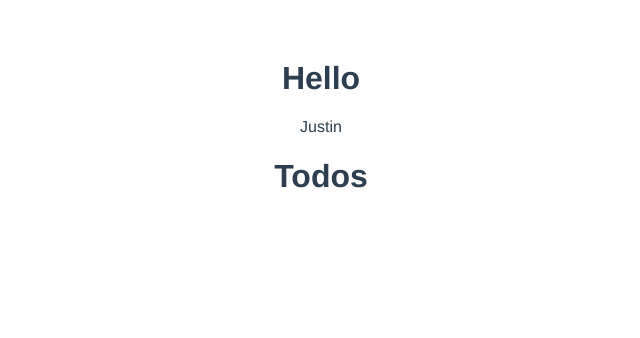
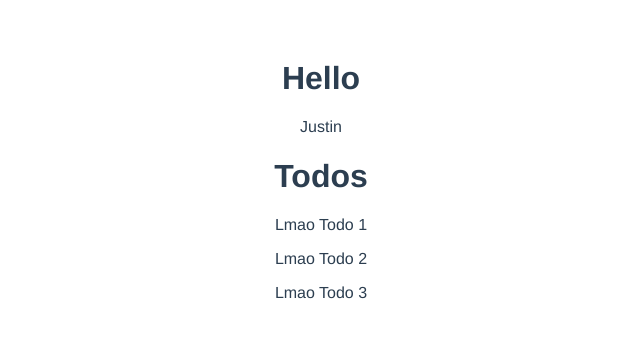
Before and after one commit to JustinHenryLo/VuePlayground, a Vue app: page / in a window 1280 px wide. Shown: the top 338 px of the page, without its empty margins (319-959 px from the left). Built offline with nearby package versions, Linux system fonts and the light colour scheme.

Commit message:
Learning

```diff
--- a/src/App.vue
+++ b/src/App.vue
@@ -2,7 +2,8 @@
   <div id="app">
     <HelloWorld msg="Hello"/>
     {{name}}
-    <Todo/><!-- custom component imported in script and components json -->
+    <Todo v-bind:param_sample="todos"/><!-- custom component imported in script and components json -->
+    <!-- param_sample is passed as prop -->
   </div>
   <!--
       one div only ^
@@ -30,17 +31,17 @@ export default {
       todos:[
         {
           id: "Todo Uno",
-          title: "Lmao Todo",
+          title: "Lmao Todo 1",
           completed:false
         },
         {
           id: "Todo Dos",
-          title: "Lmao Todo",
+          title: "Lmao Todo 2",
           completed:false
         },
         {
           id: "Todo Tres",
-          title: "Lmao Todo",
+          title: "Lmao Todo 3",
           completed:false
         },
       ]
--- a/src/components/Todo.vue
+++ b/src/components/Todo.vue
@@ -1,13 +1,24 @@
 <template>
     <div>
         <h1>Todos</h1>
+        <div v-bind:key="todo.id" v-for="todo in param_sample">
+        <!-- without the v-bind, it will cause a unique key error -->
+        <!-- This iterates all todos, contains all todo cards -->
+        <TodoItem v-bind:todo="todo"/>
+        <!-- passing the todo item as todo param in TodoItem -->
+        </div>
+    </div>
 
-    </div>
 </template>
 
 <script>
+import TodoItem from './TodoItem.vue'
 export default {
-    name: "Todos"
+    name: "Todos" ,
+    components:{
+        TodoItem
+    },
+    props: ["param_sample"]
 }
 </script>
 
--- /dev/null
+++ b/src/components/TodoItem.vue
@@ -0,0 +1,37 @@
+<template>
+    <div>
+        <p>{{todo.title}}</p>
+    </div>
+</template>
+
+<script>
+export default {
+    name:"TodoItem",
+    props:["todo"],
+    data(){
+        return{
+
+        }
+    }
+}
+</script>
+
+<style scoped>
+    .todo-item{
+        background: white;
+        padding: 1-px;
+        border-bottom: 1px
+    }
+    .is-complete{
+        text-decoration: line-through;
+    }
+    .del{
+        background: red;
+        color:white;
+        border: none;
+        padding: 5px 9px;
+        border-radius: 50%;
+        cursor: pointer;
+        float: right;
+    }
+</style>
```
